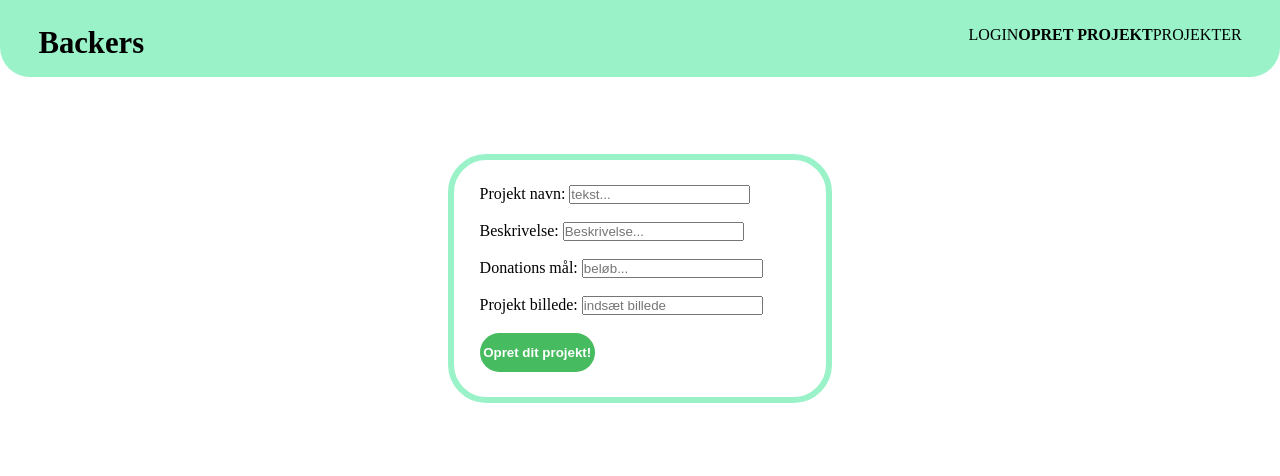
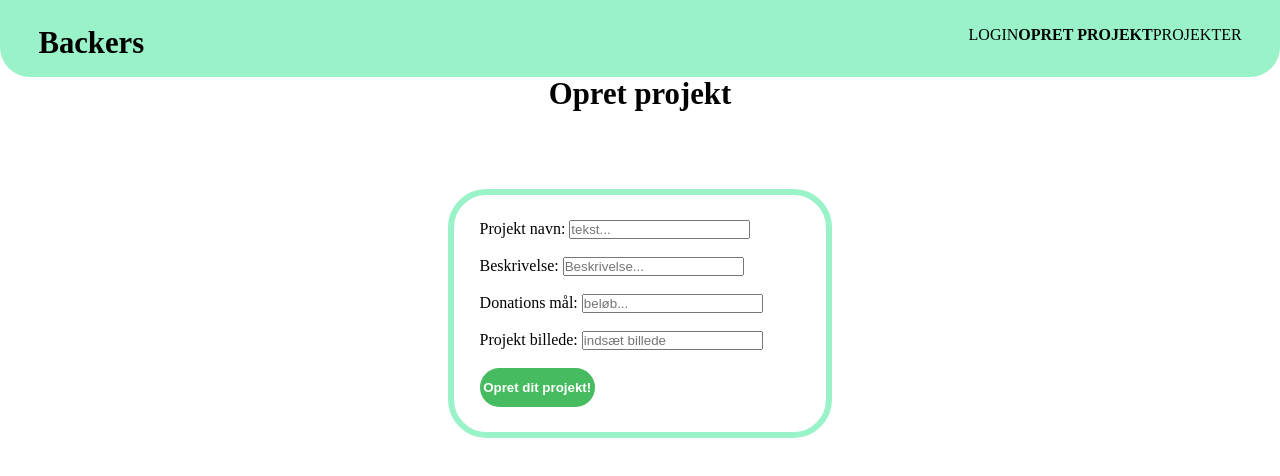
Before and after one commit to Hoffydox/WAD-Eksamen, a website: page front-end/opret.html in a window 1280 px wide. Drawn offline with Linux system fonts and the light colour scheme.

Commit message:
Update opret.html

```diff
--- a/front-end/opret.html
+++ b/front-end/opret.html
@@ -21,6 +21,8 @@
             <a href="login.html">LOGIN</a>
         </nav>
     </div>
+
+    <h1>Opret projekt</h1>
     <section class="opret">
 
         <form class="info">
```
